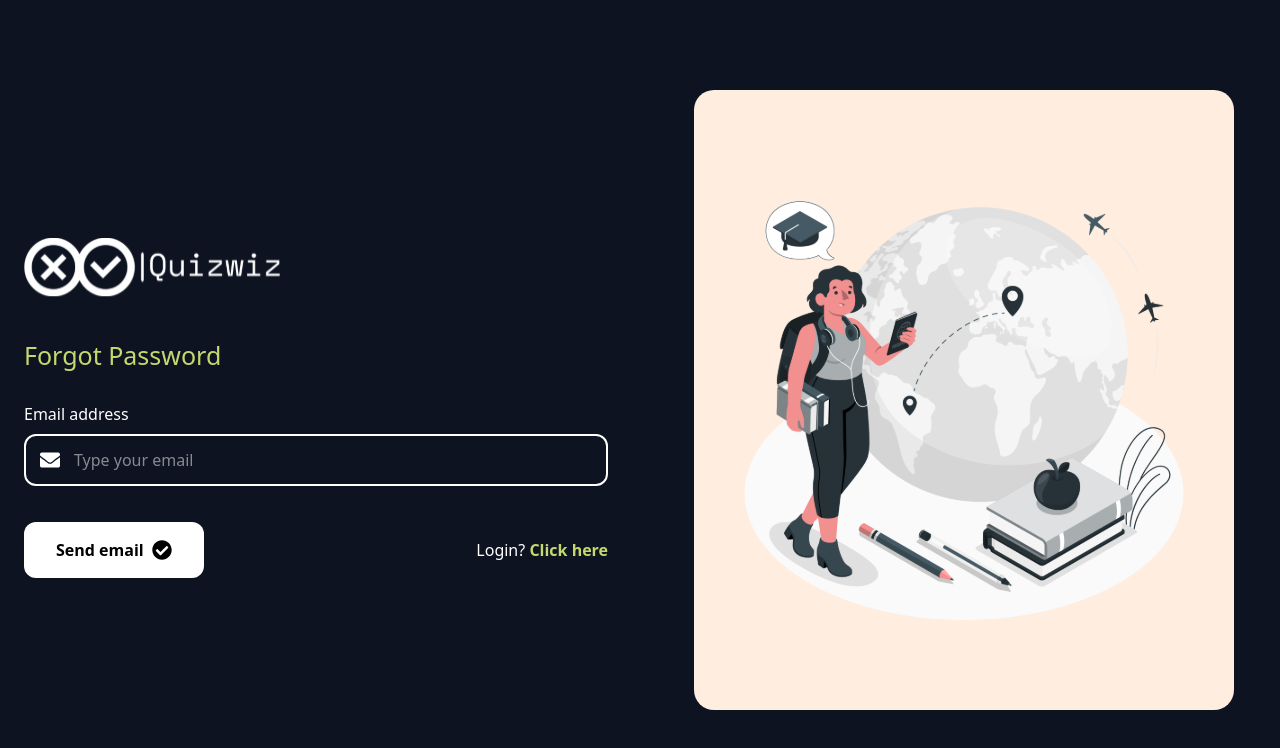
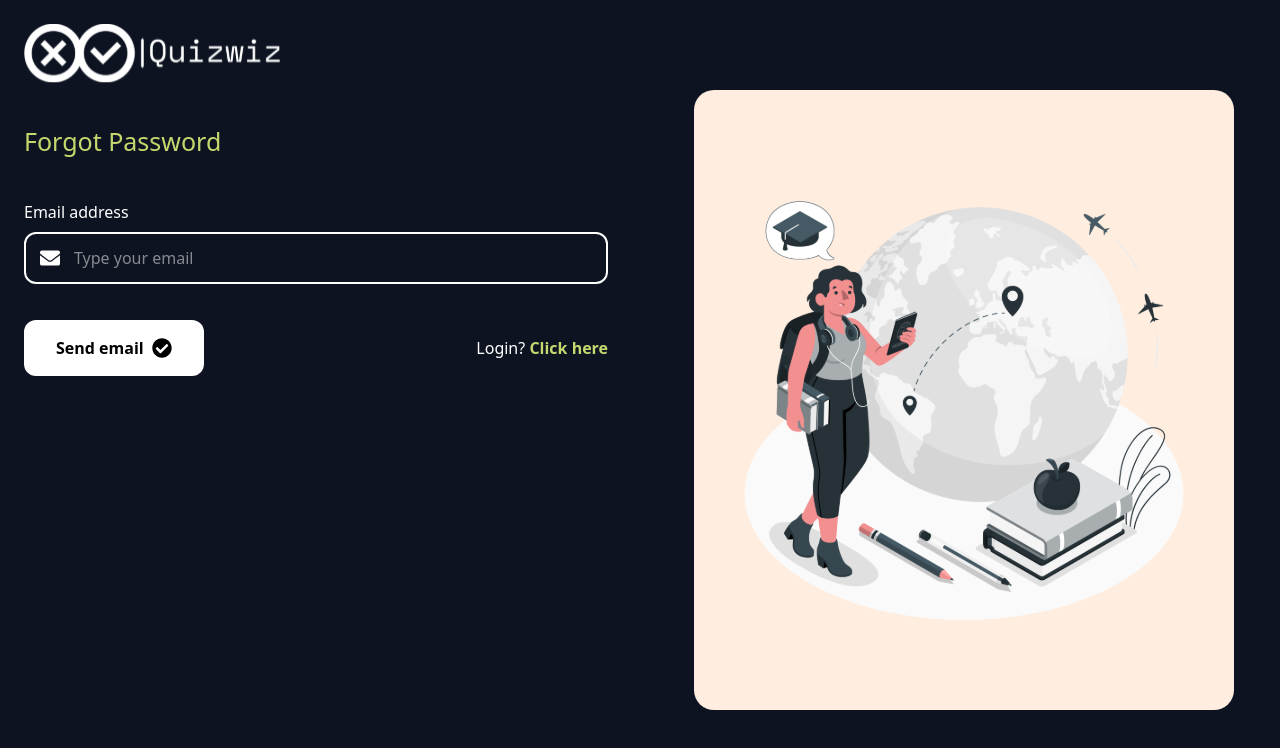
Before and after one commit to MohamedEl-hussainey29/Quiz-App, a Next.js app: page /auth/forget-pass in a window 1280 px wide. Shown: the top 748 px of the page. Built offline with nearby package versions, Linux system fonts and the light colour scheme.

Commit message:
adjusting AuthLayout

```diff
--- a/src/app/auth/change-pass/page.tsx
+++ b/src/app/auth/change-pass/page.tsx
@@ -6,7 +6,7 @@ export default function ChangePassword() {
     <>
       <ProtectedRoutes>
         <div className="w-full">
-          <h1 className="text-[#C5D86D] text-[25px]">Change password</h1>
+          <h1 className="text-[#C5D86D] text-[25px] md:mb-10">Change password</h1>
           <ChangePassForm/>
         </div>
       </ProtectedRoutes>
--- a/src/app/auth/forget-pass/page.tsx
+++ b/src/app/auth/forget-pass/page.tsx
@@ -2,7 +2,7 @@ import ForgetPassForm from "./ForgetPassForm";
 
 export default function ForgetPassword() {
   return <>
-  <h1 className="text-[#C5D86D] text-[25px]">Forgot Password</h1>
+  <h1 className="text-[#C5D86D] text-[25px] md:mb-10">Forgot Password</h1>
   <ForgetPassForm/>
   </>
 }
--- a/src/app/layouts/AuthLayout/layout.tsx
+++ b/src/app/layouts/AuthLayout/layout.tsx
@@ -4,19 +4,24 @@ import authLogo from "../../images/Logo-white.svg";
 
 export default function AuthLayout({children}: {children: React.ReactNode}) {
   return (
-    <main className="min-h-screen bg-[#0D1321] flex items-center justify-center px-6">
-      <div className="w-full grid grid-cols-1 lg:grid-cols-2 gap-16 items-center">
+    <main className="min-h-screen bg-[#0D1321] flex justify-center px-6">
+      <div className="w-full grid grid-cols-1 lg:grid-cols-2 gap-16 items-start">
 
-        {/* Left Side */}
-        <div className="w-full ">
-          <Image src={authLogo} alt="QuizWiz Logo" className="mt-4 mb-10 w-64 h-auto"/>
-          {children}
+        <div className="w-full pt-6">
+          <Image
+            src={authLogo}
+            alt="QuizWiz Logo"
+            className="mb-10 w-64 h-auto"
+          />
+
+          <div className="flex flex-col justify-center min-h-[calc(100vh-180px)] lg:min-h-0 lg:block">
+  {children}
+</div>
         </div>
 
-        {/* Right Side */}
-        <div className="hidden lg:flex justify-center">
+        <div className="hidden lg:flex items-center justify-center min-h-screen">
           <div className="rounded-3xl">
-            <Image src={authImage} alt="AuthImg" className="w-full h-auto"/>
+            <Image src={authImage} alt="AuthImg" className="w-full h-auto" />
           </div>
         </div>
 
```
